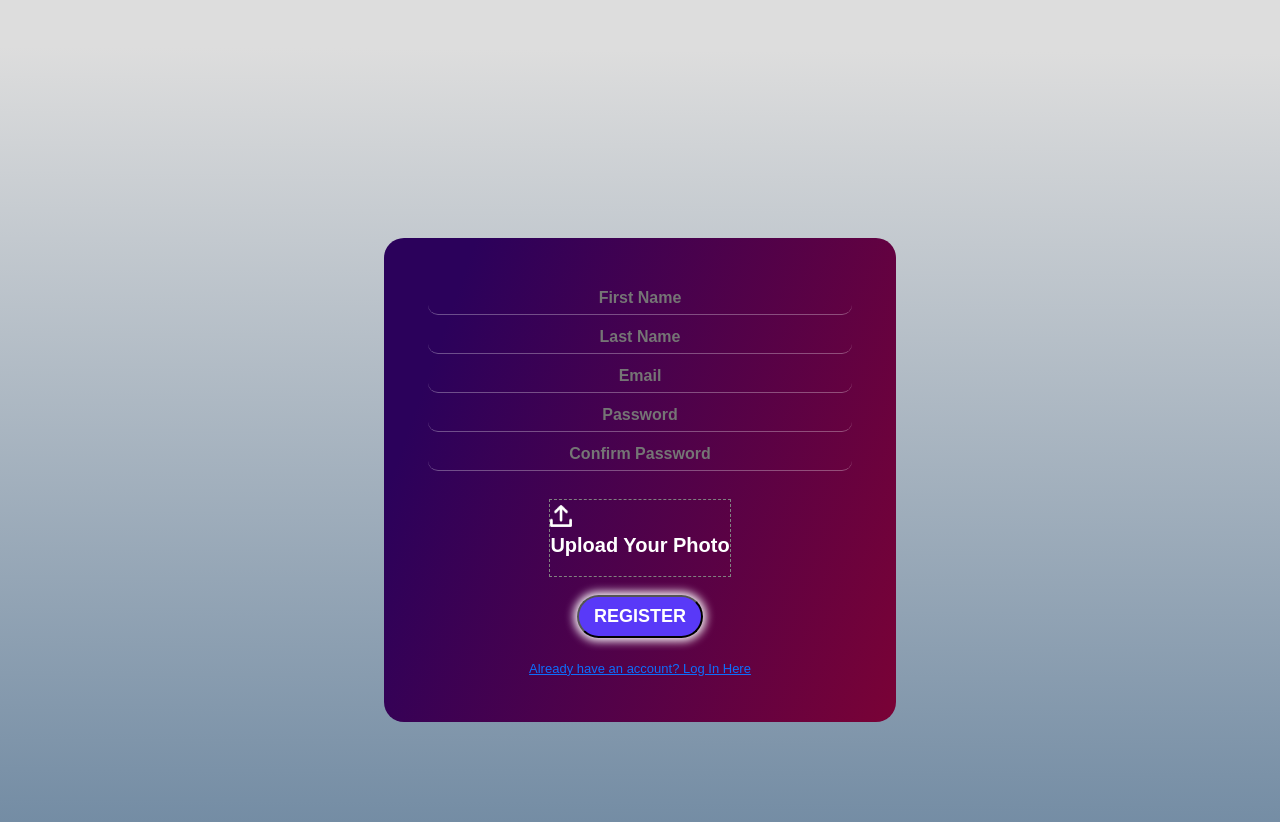
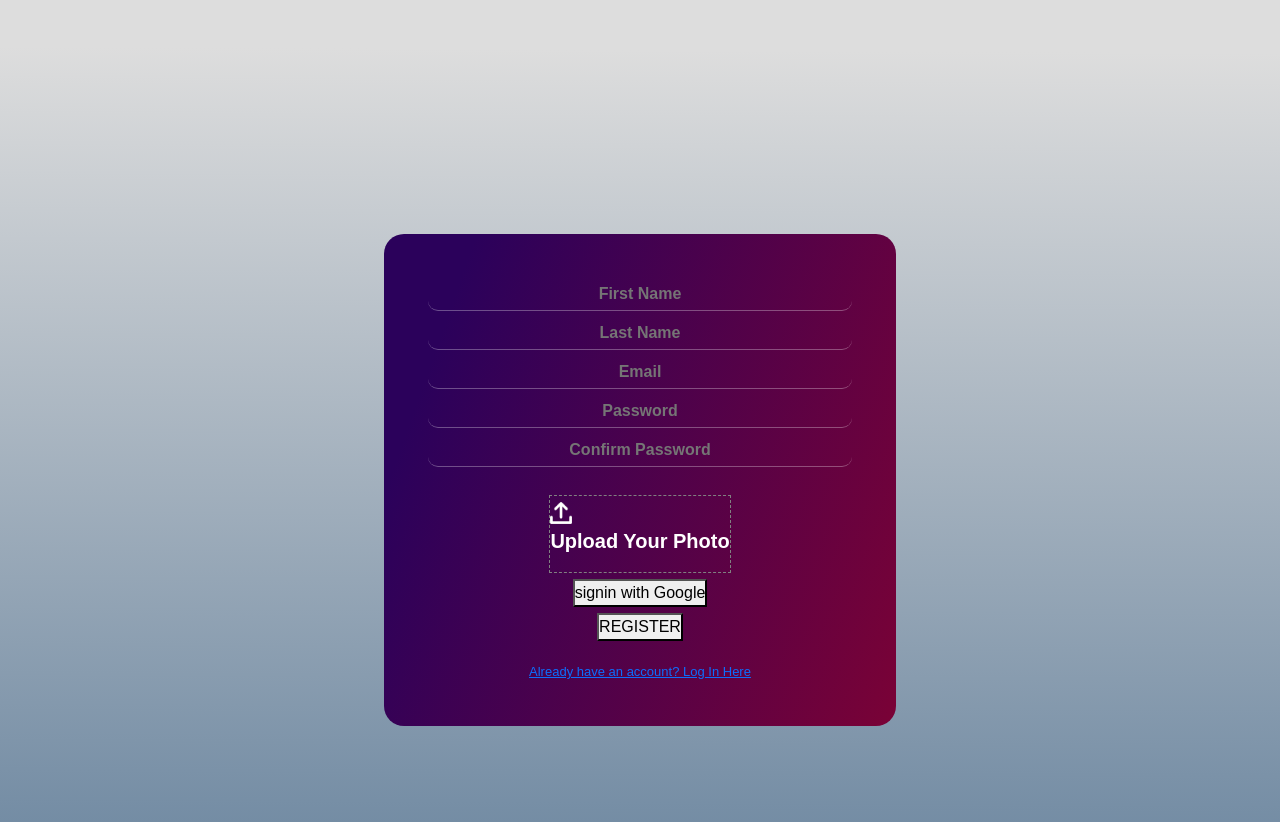
Before and after one commit to shiva6242/project-homerentals, a React (Vite) app in the folder client/: page /register in a window 1280 px wide. Shown: the top 822 px of the page. Built offline with nearby package versions, Linux system fonts and the light colour scheme.

Commit message:
Update RegisterPage.jsx

```diff
--- a/client/src/pages/RegisterPage.jsx
+++ b/client/src/pages/RegisterPage.jsx
@@ -2,7 +2,15 @@ import { useEffect, useState } from "react";
 import { Link, useNavigate } from "react-router-dom"
 import axios from 'axios'
 import './Register.css'
+import { auth, provider } from "../../firebase";
+import { signInWithPopup } from "firebase/auth";
+
+import {  useDispatch } from 'react-redux'
+import { userActions } from "../redux/state";
+
 const RegisterPage = () => {
+  const dispatch=useDispatch()
+
   const [errorMsg,setErrorMsg]=useState("")
 
   const [formData, setFormData] = useState({
@@ -11,7 +19,7 @@ const RegisterPage = () => {
     email: "",
     password: "",
     confirmPassword: "",
-    profileImage: null,
+    profileImage: "",
   });
 
   const handleChange = (e) => {
@@ -42,7 +50,7 @@ const RegisterPage = () => {
         register_form.append(key, formData[key])
       }
 
-    const data =await (axios.post("https://homerentsbackend.onrender.com/auth/register",register_form))
+    const data =await (axios.post("http://localhost:3001/auth/register",register_form))
       if(data)
       {
         alert('regestration successfull...')
@@ -52,11 +60,26 @@ const RegisterPage = () => {
       setErrorMsg(err.response.data.message)
     }
   }
-
+ const signInWithGoogle=()=>{
+  signInWithPopup(auth,provider).then((result)=>{
+    console.log(result.user.photoURL);
+    axios.post("http://localhost:3001/auth/signin/",{
+      firstName:result.user.displayName,
+      email:result.user.email,
+      profileImage:result.user.photoURL
+    }).then((res)=>{
+      dispatch(userActions.setUser({
+        user:res.data.user,
+        token:res.data.token
+      }))
+      navigate('/');
+    })
+  }).catch((error)=>{console.log(error)})
+ }
   return (
     <div className="register">
       <div className="register_content">
-        <form className="register_content_form" onSubmit={handleSubmit}>
+        <form className="register_content_form" >
           <input
             className="register_input"
             placeholder="First Name"
@@ -114,10 +137,9 @@ const RegisterPage = () => {
             id="image"
             type="file"
             name="profileImage"
-            accept="image/*"
+
             style={{ display: "none" }}
             onChange={handleChange}
-            required
           />
           <label htmlFor="image">
             <img src="/assets/addImage.png" alt="add profile photo" />
@@ -131,7 +153,10 @@ const RegisterPage = () => {
               style={{ maxWidth: "80px" }}
             />
           )}
-          <button  className="button" type="submit" disabled={!passwordMatch}>REGISTER</button>
+                    <button  className="button1" onClick={signInWithGoogle}>signin with Google  </button>
+
+          <button  className="button1" onClick={handleSubmit} >REGISTER</button>
+
         </form>
         <Link to="/login">Already have an account? Log In Here</Link>
       </div>
```
